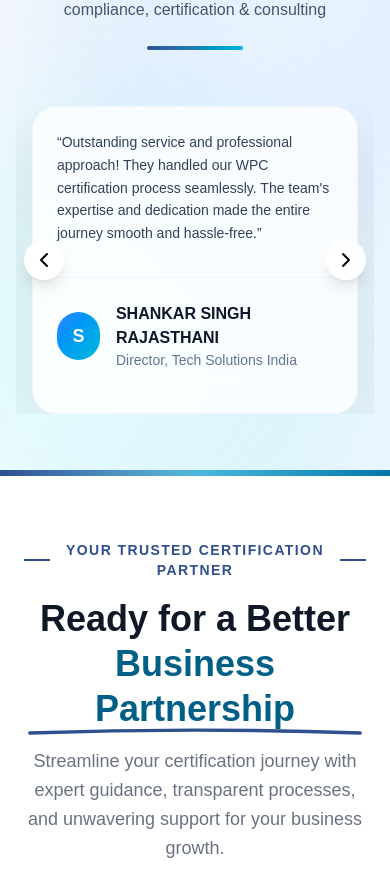
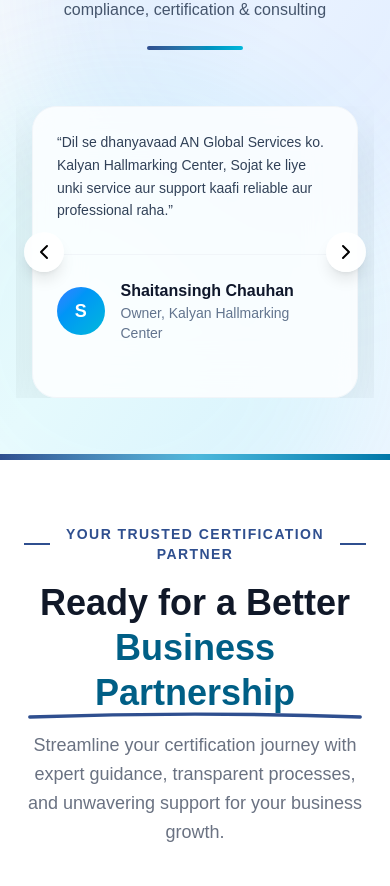
Before and after one commit to anglobaltech/anglobalservices, a Next.js app: page / in a window 390 px wide. Shown: the part 5160-6046 px from the top of the page. Built offline with nearby package versions, Linux system fonts and the light colour scheme; no server answers.

Commit message:
some ui update

```diff
--- a/app/eqipmentforsolar/page.jsx
+++ b/app/eqipmentforsolar/page.jsx
@@ -88,7 +88,7 @@ export default function SolarTestingEquipmentPage() {
 
           <div className="relative rounded-xl overflow-hidden shadow-lg">
             <Image
-              src="/equipment/solar-testing/hipot-testing1.jpeg"
+              src="/equipment/solar-testing/hipot-testing.jpeg"
               alt="Solar panel HIPOT testing system for electrical insulation safety"
               width={420}
               height={520}
--- a/app/wpc-services/page.jsx
+++ b/app/wpc-services/page.jsx
@@ -50,11 +50,16 @@ export default function ISIPage() {
               <div className="w-150 h-0.5 bg-[#0072b1] mt-2 mb-4" />
 
               <p className="text-gray-500 text-[15px] leading-6 text-justify">
-                The BIS hallmark is a hallmarking system for gold as well as
-                silver jewelry sold in India certifying the purity of the metal.
-                It certifies that the piece of jewelry conforms to a set of
-                standards laid by the Bureau of Indian Standards, the national
-                standards organization of India.
+                The Wireless Planning & Coordination (WPC) Wing of the Ministry
+                of Communication & Information Technology, created in 1952, is
+                the national radio regulatory nodal agency of the Government of
+                India and is responsible for planning, regulating, and managing
+                the limited resources of Radio Frequency (RF) spectrum and
+                associated satellite orbits, including geo-stationary satellite
+                orbit as well as licensing of wireless stations in the country
+                under the Indian Telegraph Act 1885 (ITA 1885) and the Indian
+                Wireless Telegraphy Act 1933 (IWTA 1933), as statutory
+                requirement.
               </p>
             </div>
 
--- a/components/Hero.jsx
+++ b/components/Hero.jsx
@@ -13,28 +13,46 @@ const slides = ["/dash-image1.jpg", "/dash-image2.jpg", "/dash-image3.jpg"];
 export default function Hero() {
   const testimonials = [
     {
-      text: "AN Global Services did an exceptional job in understanding our requirements and executed our company formation including all the legal aspects of service tax compliance in a very professional and articulate manner.",
+      text: "AN Global Services provided excellent installation and support for our XRF machine. The team is highly professional, and the entire process was smooth and well-managed. Special thanks to Ayush Sharma for his guidance.",
       name: "Roni Dear",
-      position: "Ex Country Head, TUV",
-      image: "/",
+      position: "XRF Lab Owner",
+      image: "/images/testimonials/roni-dear.jpg",
     },
     {
-      text: "With help of Aleph India we have made a significant progress in our Business, we are four times more engaged in India as we were before. Their service is fast, genuine and updated. Looking forward for great business in future.",
-      name: "Nishant Singh Rajput",
-      position: "Sales Manager, Ningbo Polaris Metal Products Co. Ltd.",
-      image: "/",
+      text: "AN Global Services set up our LS Hallmarking system flawlessly. The setup quality and technical knowledge are outstanding. One of the best hallmarking solution providers in India.",
+      name: "Punit Soni",
+      position: "Jewellery Business Owner",
+      image: "/images/testimonials/punit-soni.jpg",
     },
     {
-      text: "Outstanding service and professional approach! They handled our WPC certification process seamlessly. The team's expertise and dedication made the entire journey smooth and hassle-free.",
-      name: "SHANKAR SINGH RAJASTHANI",
-      position: "Director, Tech Solutions India",
-      image: "/",
+      text: "Dil se dhanyavaad AN Global Services ko. Kalyan Hallmarking Center, Sojat ke liye unki service aur support kaafi reliable aur professional raha.",
+      name: "Shaitansingh Chauhan",
+      position: "Owner, Kalyan Hallmarking Center",
+      image: "/images/testimonials/shaitansingh.jpg",
     },
     {
-      text: "Excellent support throughout the TEC certification process. Their knowledge and prompt responses made everything so much easier. Highly recommend their services for any certification needs.",
-      name: "Priya Sharma",
-      position: "CEO, InnovateTech Solutions",
-      image: "/",
+      text: "Very excellent training and support. The team explained the entire process step by step in a very clear manner. Highly satisfied with their technical guidance.",
+      name: "Majeti Kumar Raja",
+      position: "Lab Technician",
+      image: "/images/testimonials/majeti-kumar.jpg",
+    },
+    {
+      text: "Mr. Ayush Ji is very friendly and positive. His team’s work quality is excellent, and their coordination is truly commendable. Highly recommended.",
+      name: "Amit Soni",
+      position: "Business Owner",
+      image: "/images/testimonials/amit-soni.jpg",
+    },
+    {
+      text: "Best teamwork and very good nature. The team is supportive, knowledgeable, and always ready to help.",
+      name: "GS Soni",
+      position: "Jewellery Professional",
+      image: "/images/testimonials/gs-soni.jpg",
+    },
+    {
+      text: "AN Global Services always delivers work up to expectations. Their commitment and professionalism make them a trusted service partner.",
+      name: "Ankit Gupta",
+      position: "Local Guide & Client",
+      image: "/images/testimonials/ankit-gupta.jpg",
     },
   ];
 
@@ -313,10 +331,12 @@ export default function Hero() {
             className={`
               transition-opacity duration-700 ease-in-out
               ${index === current ? "opacity-100" : "opacity-0"}
-          object-cover object-center scale-[1.05]
-          lg:scale-100 lg:object-cover
+              object-cover
+              lg:object-contain
+              lg:scale-100
             `}
           />
+
           ))}
         </div>
 
@@ -357,10 +377,9 @@ export default function Hero() {
               </h2>
 
               <p className="text-gray-900 mb-4 leading-relaxed">
-                "AN Global Services" is a well-established and
-                leading consulting firm, a reliable service provider. We have
-                placed ourselves amongst the assured names in the corporate
-                world.
+                "AN Global Services" is a well-established and leading
+                consulting firm, a reliable service provider. We have placed
+                ourselves amongst the assured names in the corporate world.
               </p>
 
               <p className="text-gray-900 mb-4 leading-relaxed">
@@ -533,8 +552,7 @@ export default function Hero() {
                 </button>
                 {success && (
                   <p className="md:col-span-2 text-green-600 text-sm font-semibold mt-2">
-                    Your enquiry has been sent. We will respond within 24
-                    hours.
+                    Your enquiry has been sent. We will respond within 24 hours.
                   </p>
                 )}
 
```
Lines whose indentation alone changed are shown as unchanged.
